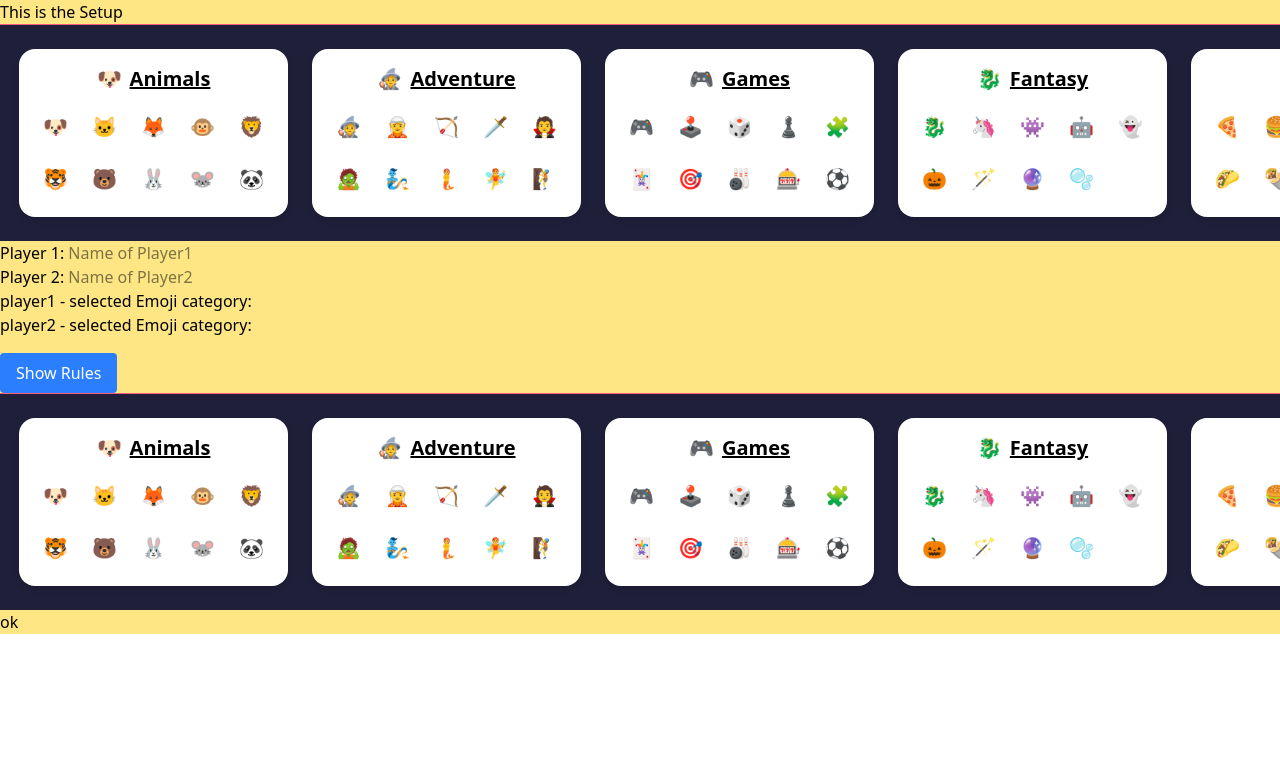
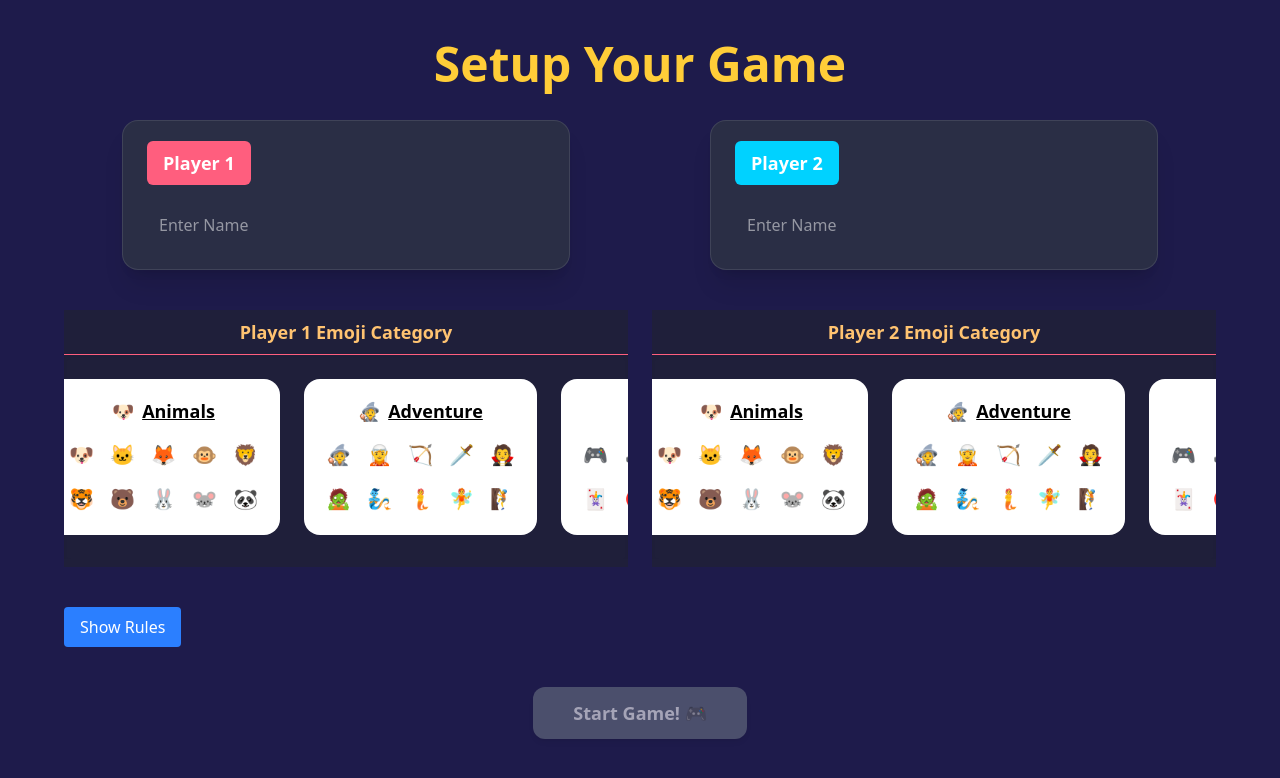
Before and after one commit to sathvik89/BlinkTacToe, a React (Vite) app: page /setup in a window 1280 px wide. Shown: the top 778 px of the page. Built offline with nearby package versions, Linux system fonts and the light colour scheme.

Commit message:
did styling to landingpage, made the game setup page maintaining state of the user choice

```diff
--- a/src/components/EmojiCategory.jsx
+++ b/src/components/EmojiCategory.jsx
@@ -1,7 +1,9 @@
-import { useRef } from "react";
+import { useRef, useState } from "react";
 import { motion, useAnimationFrame } from "framer-motion";
 
-const EmojiCategory = ({ onSelectCategory }) => {
+const EmojiCategory = ({ whenSelectedCat, player }) => {
+  const [category, setCategory] = useState(null);
+
   const emojiCategories = [
     {
       name: "Faces",
@@ -128,29 +130,52 @@ const EmojiCategory = ({ onSelectCategory }) => {
     }
   });
 
-  const scrollItems = [...emojiCategories, ...emojiCategories];
+  const scrollItems = [...emojiCategories, ...emojiCategories]; //duplicated
+  function handleCatSelect(cat) {
+    setCategory(cat.name);
+    if (whenSelectedCat) {
+      whenSelectedCat(cat);
+    }
+  }
 
   return (
-    <div className="relative overflow-hidden w-full py-6 bg-[#1F1F3A] border-t border-[#FF5E7E]">
+    <div className="relative overflow-hidden w-full py-6 bg-[#1F1F3A] border-t border-[#FF5E7E] shadow-inner">
       <div ref={containerRef} className="flex gap-6 w-max">
-        {scrollItems.map((cat, index) => (
-          <button
-            key={index}
-            onClick={() => onSelectCategory(cat)}
-            className="min-w-[220px] cursor-pointer bg-white text-black rounded-2xl px-4 py-4 shadow-md hover:bg-[#FF5E7E] transition-all duration-300 flex flex-col gap-3 items-center"
+        {scrollItems.map((cat, idx) => (
+          <motion.button
+            key={idx}
+            onClick={() => handleCatSelect(cat)}
+            whileHover={{ scale: 1.03 }}
+            whileTap={{ scale: 0.97 }}
+            className={`min-w-[220px] cursor-pointer rounded-2xl px-4 py-4 transition-all duration-300 flex flex-col gap-3 items-center border-2
+    ${
+      category === cat.name
+        ? `text-white ${
+            player === 1
+              ? "bg-[#FF5E7E] border-[#FF5E7E]"
+              : "bg-[#00D2FF] border-[#00D2FF]"
+          }`
+        : "bg-white text-black border-transparent hover:bg-gray-100 hover:border-gray-300"
+    }
+  `}
           >
-            <div className="flex items-center gap-2 text-xl font-semibold">
+            <div className="flex items-center gap-2 text-lg font-semibold">
               <span>{cat.icon}</span>
               <span className="underline">{cat.name}</span>
             </div>
+
             <div className="grid grid-cols-5 gap-2 text-xl">
               {cat.emojis.slice(0, 10).map((item, idx) => (
-                <div key={idx} className="p-2">
+                <motion.div
+                  key={idx}
+                  className="p-1 rounded hover:bg-black/5"
+                  whileHover={{ scale: 1.2, rotate: 10 }}
+                >
                   {item}
-                </div>
+                </motion.div>
               ))}
             </div>
-          </button>
+          </motion.button>
         ))}
       </div>
     </div>
--- /dev/null
+++ b/src/components/PlayerCard.jsx
@@ -0,0 +1,39 @@
+import React from "react";
+import { motion } from "framer-motion";
+
+const PlayerCard = ({ player, playerNo, color, setPlayer }) => {
+  return (
+    <motion.div
+      className="bg-[#2A2E45] rounded-2xl px-6 py-5 text-white shadow-xl w-full max-w-md mx-auto border border-white/10"
+      initial={{ opacity: 0, y: 30 }}
+      animate={{ opacity: 1, y: 0 }}
+      transition={{ duration: 0.5 }}
+    >
+      <div
+        className="text-lg font-semibold mb-4 px-4 py-2 rounded-md inline-block"
+        style={{ backgroundColor: color || "#4F46E5" }}
+      >
+        {playerNo}
+      </div>
+
+      <input
+        type="text"
+        placeholder="Enter Name"
+        value={player.name}
+        onChange={(e) => setPlayer({ ...player, name: e.target.value })}
+        className="w-full p-3 rounded-xl text-white text-base outline-none focus:ring-2 ring-[#FFCD38]"
+      />
+
+      {player.category && (
+        <p className="mt-4 text-sm bg-white/10 p-2 rounded-md text-center">
+          Selected Category:{" "}
+          <span className="font-semibold text-yellow-300">
+            {player.category.name}
+          </span>
+        </p>
+      )}
+    </motion.div>
+  );
+};
+
+export default PlayerCard;
--- a/src/pages/Langingpage.jsx
+++ b/src/pages/Langingpage.jsx
@@ -3,6 +3,7 @@ import Heading from "../components/Heading";
 import Button from "../components/Button";
 import Footer from "../components/Footer";
 import { motion } from "framer-motion";
+
 const containerVariants = {
   hidden: { opacity: 0 },
   visible: {
@@ -35,26 +36,52 @@ const LandingPage = () => {
       variants={containerVariants}
       initial="hidden"
       animate="visible"
-      className="flex flex-col justify-center items-center min-h-screen bg-[#2C2C54] text-white px-6 py-12 overflow-hidden"
+      className="relative flex flex-col justify-center items-center min-h-screen bg-gradient-to-br from-purple-900 to-[#1E90FF] text-white px-6 py-12 overflow-hidden"
     >
-      <motion.div variants={itemVariants} className="mt-6">
+      {/* Animated Floating Emojis */}
+      <div className="absolute inset-0 pointer-events-none">
+        {[...Array(10)].map((_, i) => (
+          <motion.span
+            key={i}
+            className="absolute text-4xl select-none opacity-30"
+            style={{
+              top: `${Math.random() * 100}%`,
+              left: `${Math.random() * 100}%`,
+              fontSize: `${Math.random() * 20 + 20}px`,
+            }}
+            animate={{
+              y: [-10, -30],
+              opacity: [0.3, 0.8, 0.3],
+              scale: [1, 1.2, 1],
+            }}
+            transition={{
+              duration: Math.random() * 5 + 5,
+              repeat: Infinity,
+              ease: "linear",
+            }}
+          >
+            {["😄", "🎮", "✨", "🦄", "🎲", "🎯", "🚀", "👻", "🌟", "💡"][i % 10]}
+          </motion.span>
+        ))}
+      </div>
+
+      {/* Content */}
+      <motion.div variants={itemVariants} className="z-10 mt-6 text-center">
         <Heading text="Blink Tac Toe" />
       </motion.div>
 
       <motion.div
         variants={itemVariants}
-        className="mt-19 text-xl md:text-2xl text-[#FFC371] font-semibold"
+        className="z-10 mt-6 text-xl md:text-2xl text-[#FFC371] font-semibold text-center"
       >
-        <h2>A vanishing twist on the classic Tic Tac Toe!</h2>
+        <h2>A Fun emoji twist on the classic game!</h2>
       </motion.div>
 
-      <motion.div variants={itemVariants} className="mt-42">
-        <motion.div>
-          <Button pagetonavigate="setup" text="Play Now" />
-        </motion.div>
+      <motion.div variants={itemVariants} className="z-10 mt-10">
+        <Button pagetonavigate="setup" text="Play Now" />
       </motion.div>
 
-      <motion.div variants={itemVariants} className="mt-auto w-full">
+      <motion.div variants={itemVariants} className="z-10 mt-auto w-full">
         <Footer />
       </motion.div>
     </motion.div>
--- a/src/pages/Setup.jsx
+++ b/src/pages/Setup.jsx
@@ -1,29 +1,139 @@
-import React from "react";
+import React, { useState } from "react";
+import { useNavigate } from "react-router-dom";
+import { motion } from "framer-motion";
 import EmojiCategory from "../components/EmojiCategory";
 import RuleBook from "../components/RuleBook";
+import PlayerCard from "../components/PlayerCard";
 
 const Setup = () => {
+  const navi = useNavigate();
+  const [player1, setPlayer1] = useState({ name: "", category: null });
+  const [player2, setPlayer2] = useState({ name: "", category: null });
+
+  const [eror, setEror] = useState("");
+  const handleSelectCat = (player, category) => {
+    if (player === 1) {
+      setPlayer1({ ...player1, category });
+      setEror(
+        player2.category?.name === category.name
+          ? "Both players cannot select the same emoji category!"
+          : ""
+      );
+    } else {
+      setPlayer2({ ...player2, category });
+      setEror(
+        player1.category?.name === category.name
+          ? "Both players cannot select the same emoji category!"
+          : ""
+      );
+    }
+  };
+  const canStart =
+    player1.name.trim() &&
+    player2.name.trim() &&
+    player1.category &&
+    player2.category &&
+    player1.category.name !== player2.category.name;
+  const handleStart = () => {
+    if (!player1.name.trim()) {
+      return setEror("Player 1 name is required!");
+    }
+    if (!player2.name.trim()) {
+      return setEror("Player 2 name is required!");
+    }
+    if (!player1.category) {
+      return setEror("Player 1 must select an emoji category!");
+    }
+    if (!player2.category) {
+      return setEror("Player 2 must select an emoji category!");
+    }
+    if (player1.category.name === player2.category.name) {
+      return setEror("Both players cannot select the same emoji category!");
+    }
+    navi("/gamepage", { state: { player1, player2 } });
+  };
+
   return (
-    <div className="bg-amber-200">
-      This is the Setup
-      <EmojiCategory />
-      <div>
-        <div>
-          Player 1: <input type="text" placeholder="Name of Player1" />
+    <div className="relative min-h-screen px-6 py-10 bg-[#1E1B4B] text-white overflow-hidden">
+      <div className="relative z-10 max-w-6xl mx-auto">
+        <motion.h1
+          initial={{ opacity: 0, y: -20 }}
+          animate={{ opacity: 1, y: 0 }}
+          className="text-4xl md:text-5xl font-bold text-center mb-8 text-[#FFCD38]"
+        >
+          Setup Your Game
+        </motion.h1>
+
+        <div className="grid grid-cols-1 md:grid-cols-2 gap-6 mb-10">
+          <PlayerCard
+            player={player1}
+            playerNo={"Player 1"}
+            setPlayer={setPlayer1}
+            color="#FF5E7E"
+          />
+          <PlayerCard
+            player={player2}
+            playerNo={"Player 2"}
+            setPlayer={setPlayer2}
+            color="#00D2FF"
+          />
         </div>
-        <div>
-          Player 2: <input type="text" placeholder="Name of Player2" />
+
+        <div className="grid grid-cols-1 md:grid-cols-2 gap-6 mb-10">
+          <div className=" bg-[#1F1F3A] py-2">
+            <h2 className="text-lg font-semibold mb-2 text-center text-[#FFC371]">
+              Player 1 Emoji Category
+            </h2>
+            <EmojiCategory
+              player={1}
+              whenSelectedCat={(category) => handleSelectCat(1, category)}
+            />
+          </div>
+          <div className=" bg-[#1F1F3A] py-2">
+            <h2 className="text-lg font-semibold mb-2 text-center text-[#FFC371]">
+              Player 2 Emoji Category
+            </h2>
+            <EmojiCategory
+              player={2}
+              whenSelectedCat={(category) => handleSelectCat(2, category)}
+            />
+          </div>
         </div>
+
+        <div className="mb-10">
+          <RuleBook />
+        </div>
+
+        {eror && (
+          <motion.div
+            initial={{ opacity: 0, y: -10 }}
+            animate={{ opacity: 1, y: 0 }}
+            className="mt-6 p-4 bg-red-500/20 border border-red-500 text-white rounded-lg text-center font-medium"
+          >
+            {eror}
+          </motion.div>
+        )}
+
+        <motion.div
+          initial={{ opacity: 0, scale: 0.9 }}
+          animate={{ opacity: 1, scale: 1 }}
+          transition={{ duration: 0.5 }}
+          className="mt-10 flex justify-center"
+        >
+          <button
+            onClick={handleStart}
+            disabled={!canStart}
+            className={`px-10 py-3 rounded-xl font-bold text-lg shadow-md transition-all duration-300 ${
+              canStart
+                ? "bg-[#FF5E7E] hover:shadow-xl hover:scale-105"
+                : "bg-gray-500 cursor-not-allowed opacity-60"
+            }`}
+          >
+            Start Game! 🎮
+          </button>
+        </motion.div>
       </div>
-      <div>player1 - selected Emoji category:</div>
-      <div>player2 - selected Emoji category:</div>
-      <div>
-        <RuleBook />
-      </div>
-      <EmojiCategory />
-      ok
     </div>
   );
 };
-
 export default Setup;
```
